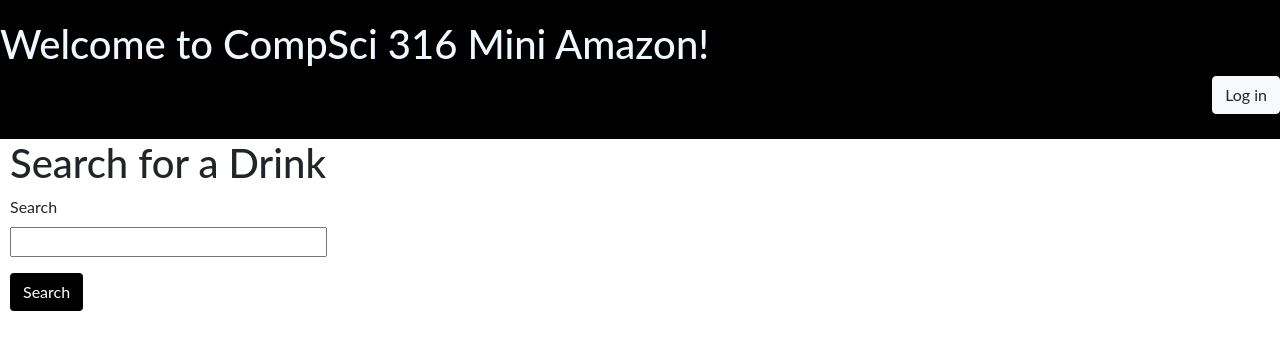
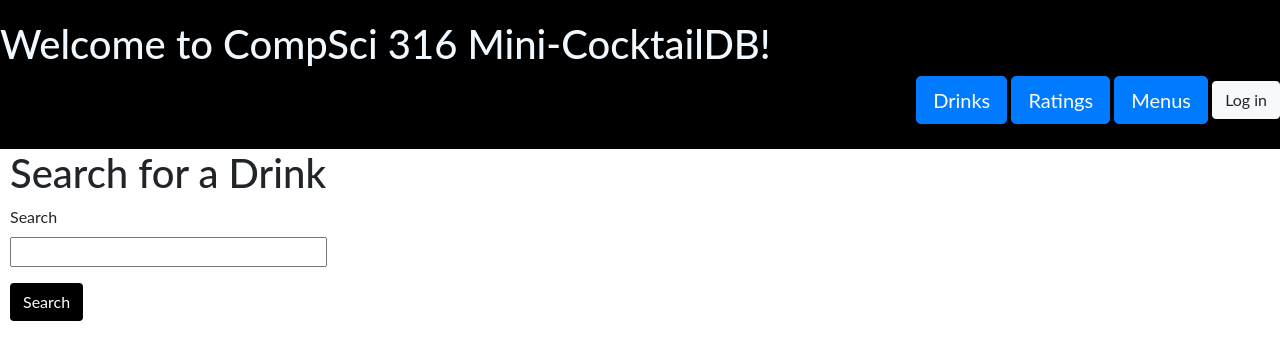
Before and after one commit to Stuarttsao/CS316_Project, a Flask app: page / in a window 1280 px wide. Shown: the top 360 px of the page. Run offline with Flask 2, Linux system fonts and the light colour scheme; parts of the project's set-up code (start-up, migrations or seed data) failed here and were passed over; some libraries are stand-ins or nearby versions.

Commit message:
buttons to connect pages

```diff
--- a/app/index.py
+++ b/app/index.py
@@ -33,7 +33,7 @@
     if form.validate_on_submit():
         drink = Drinks.get_by_name(form.search.data)
         print(drink)
-    return render_template('index2.html', title='Home', form=form, drinks=drink)
+    return render_template('drinks.html', title='Home', form=form, drinks=drink)
 
 
 @bp.route('/ratings', methods=['GET', 'POST'])
--- a/app/templates/base.html
+++ b/app/templates/base.html
@@ -48,12 +48,15 @@
 <body>
   <div class="sidenav">
     {% block msg %}
-      <h1 style="color:aliceblue">Welcome to CompSci 316 Mini Amazon!</h1>
+      <h1 style="color:aliceblue">Welcome to CompSci 316 Mini-CocktailDB!</h1>
       <div style="color: aliceblue; text-align: right; margin-bottom: 25px">
         {% if current_user.is_authenticated %}
           Hello {{current_user.firstname}}! <a href="{{ url_for('users.logout') }}" type="button" class="btn btn-light">Log out</a>
         {% else %}
-          <a href="{{ url_for('users.login') }}" type="button" class="btn btn-light">Log in</a>
+            <a href="/"> <button class="btn btn-primary btn-lg">Drinks</button> </a>
+            <a href="/ratings"> <button class="btn btn-primary btn-lg">Ratings</button> </a>
+            <a href="/menus"> <button class="btn btn-primary btn-lg">Menus</button> </a>
+            <a href="{{ url_for('users.login') }}" type="button" class="btn btn-light">Log in</a>
         {% endif %}
       </div>
     {% endblock %}
--- a/app/templates/index2.html
+++ b/app/templates/drinks.html
@@ -4,6 +4,7 @@
 
 <!-- HTML Page with search bar and search button -->
 <h1>Search for a Drink</h1>
+
 <form action="" method="post" novalidate>
   {{ form.hidden_tag() }}
   <p>
@@ -19,6 +20,8 @@
 
 {% if drinks %}
 <h2>Drinks</h2>
+
+
 <table class='table table-hover table-bordered container'>
   <thead class="thead-dark">
     <tr>
@@ -30,6 +33,9 @@
     </tr>
   </thead>
   <tbody>
+
+
+
     {% for drink in drinks %}
       <tr>
         <th scope="row">{{drink.did}}</th>
```
